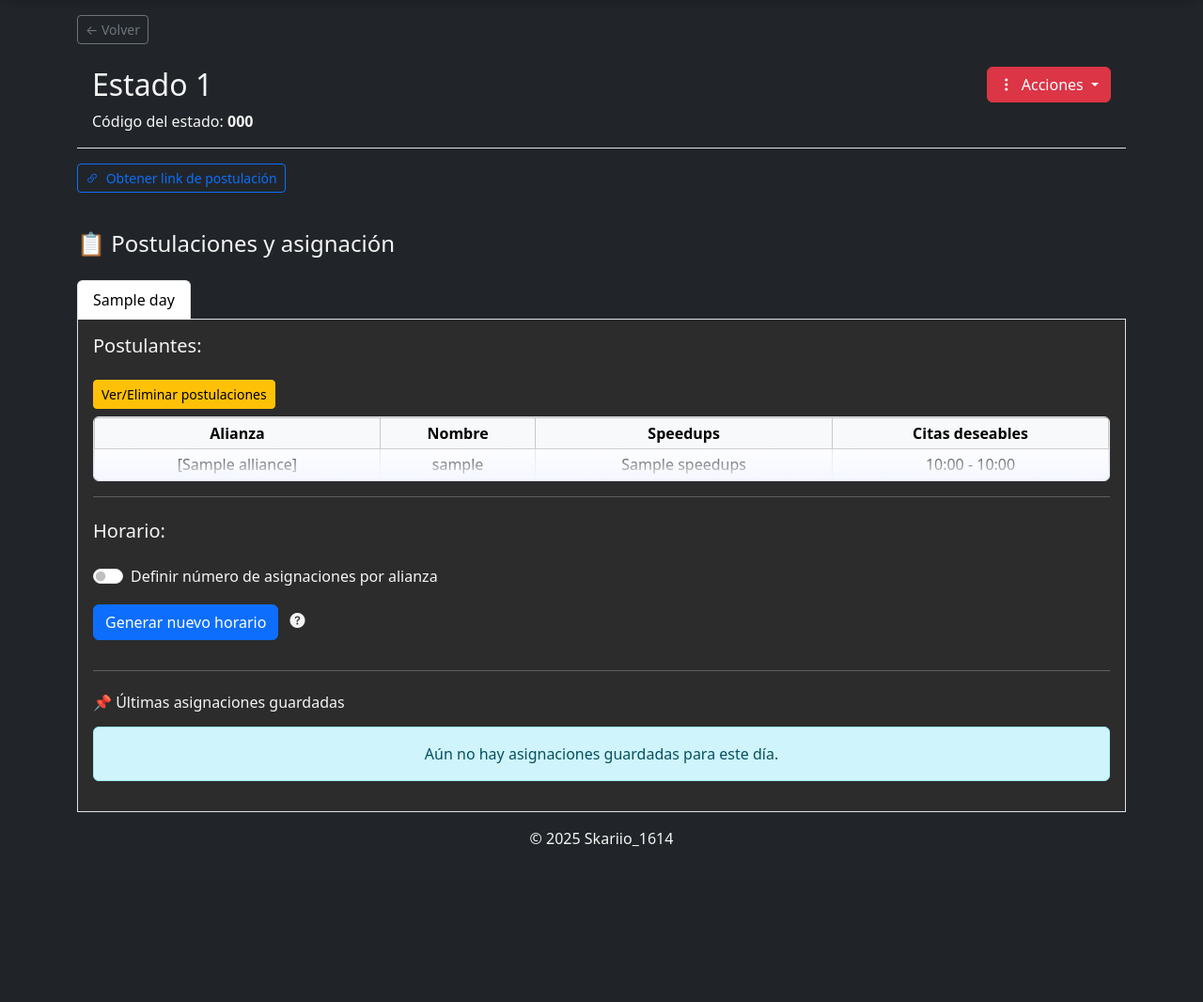
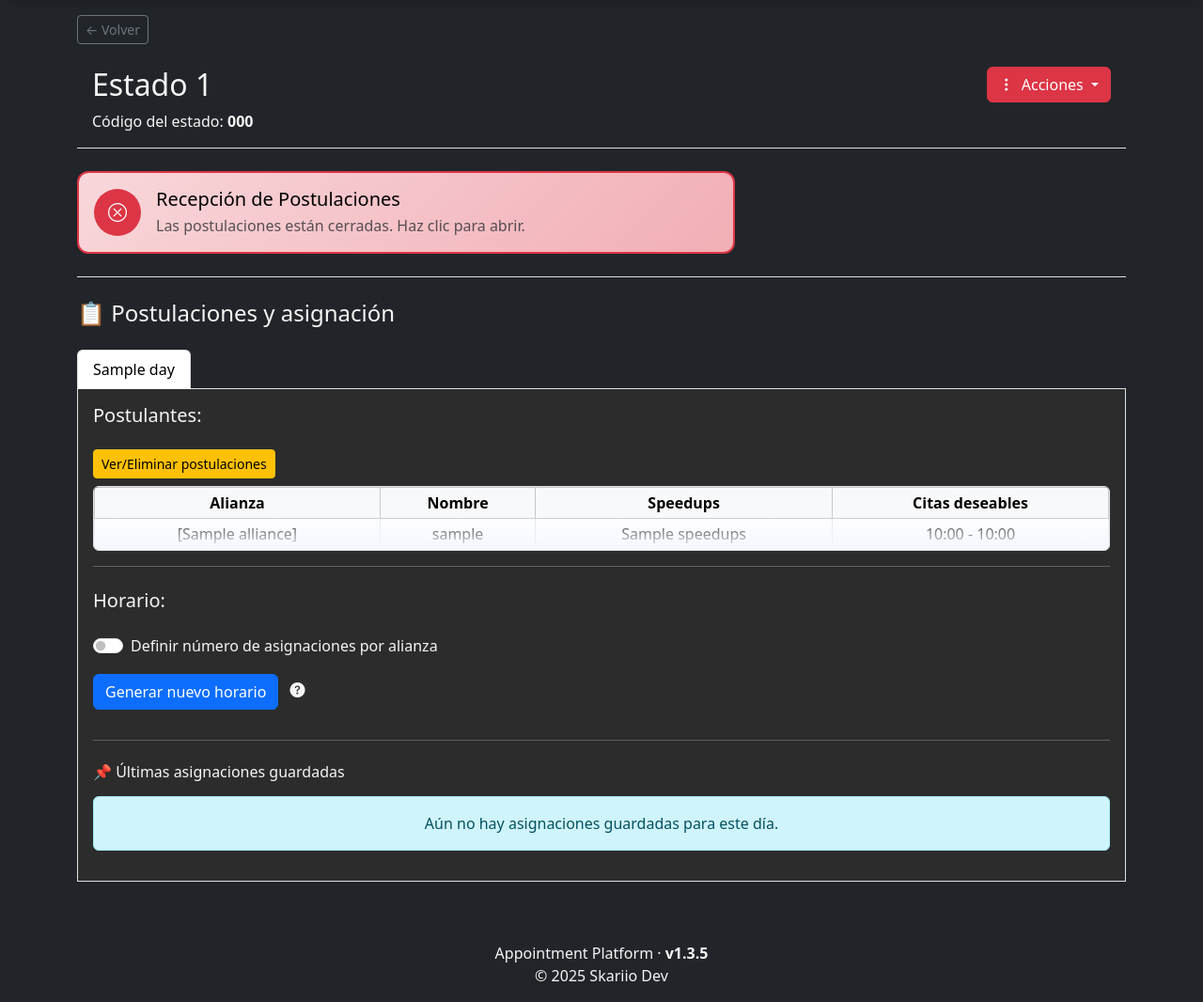
Before and after one commit to Vicente-Pereira-S/plataformWos, a Python web app: template app/templates/grupo_home.html in a window 1280 px wide. Shown: the part 58-1124 px from the top of the page at 94% size. Before the commit the page ends 959 px from the top, so only its background shows below. Run offline with Jinja, Linux system fonts and the light colour scheme; the template is opened without the code that fills it: most values are stand-ins (such as "Sample title", 1, 10 or a date in 2020).

Commit message:
v1.3.5: Se agrego control de recepcion de submission, fecha de recepcion de submission, refactorizacion de funciones en grupo_home

```diff
--- a/app/models.py
+++ b/app/models.py
@@ -29,6 +29,7 @@ class Group(Base):
     state_number = Column(Integer, nullable=False)
     group_code = Column(String, unique=True, nullable=False)
     creator_id = Column(Integer, ForeignKey("users.id"))
+    is_open = Column(Boolean, default=False)
 
     creator = relationship("User", backref="created_groups")
     members = relationship("GroupMember", back_populates="group", cascade="all, delete-orphan")
@@ -83,9 +84,9 @@ class GroupDay(Base):
 
 
 
-# ------------------------------
+# --------------------------------------
 # MODELO DE ENVÍO ANÓNIMO DE INFORMACIÓN
-# ------------------------------
+# --------------------------------------
 class UserSubmission(Base):
     __tablename__ = "user_submissions"
 
@@ -95,6 +96,7 @@ class UserSubmission(Base):
     nickname = Column(String, nullable=False)
     ingame_id = Column(String, nullable=True)
     speedups = Column(Integer, nullable=False)
+    submitted_at = Column(DateTime(timezone=True), server_default=func.now())
 
     group_day = relationship("GroupDay", back_populates="submissions")
     alliance = relationship("Alliance", back_populates="submissions")
--- a/app/routers/public.py
+++ b/app/routers/public.py
@@ -47,6 +47,9 @@ def show_submission_form(group_code: str, request: Request, db: Session = Depend
 
     if not group:
         return templates.TemplateResponse("grupo_no_encontrado.html", {"request": request})
+
+    if not group.is_open:
+        return templates.TemplateResponse("submission_closed.html", {"request": request})
 
     alliances = db.query(models.Alliance).filter(models.Alliance.group_id == group.id).all()
     alliances_serializable = [{"id": a.id, "name": a.name} for a in alliances]
--- a/app/static/css/theme.css
+++ b/app/static/css/theme.css
@@ -232,3 +232,80 @@ body[data-theme="dark"] .custom-thead th {
     background-color: #525151;
     color: var(--dark-text);
 }
+
+
+
+
+
+
+
+/* -------------------------------------------------
+   CSS Boton recepcion grupo_home
+-------------------------------------------------- */
+.icon-toggle {
+    border: 2px solid #e9ecef;
+    border-radius: 12px;
+    cursor: pointer;
+    transition: all 0.3s ease;
+    background: white;
+}
+
+.icon-toggle:hover {
+    transform: scale(1.02);
+}
+
+.icon-toggle.active {
+    border-color: #198754;
+    background: linear-gradient(135deg, #d4edda 0%, #c3e6cb 100%);
+}
+
+.icon-toggle.inactive {
+    border-color: #dc3545;
+    background: linear-gradient(135deg, #f8d7da 0%, #f1aeb5 100%);
+}
+
+.toggle-icon {
+    width: 50px;
+    height: 50px;
+    min-width: 50px;
+    min-height: 50px;
+    border-radius: 50%;
+    display: flex;
+    align-items: center;
+    justify-content: center;
+    font-size: 20px;
+    transition: all 0.3s ease;
+    flex-shrink: 0;
+}
+
+.toggle-icon.active {
+    background: #198754;
+    color: white;
+}
+
+.toggle-icon.inactive {
+    background: #dc3545;
+    color: white;
+}
+
+.link-button {
+    background: linear-gradient(45deg, #667eea, #764ba2);
+    border: none;
+    border-radius: 8px;
+    color: white;
+    padding: 10px 20px;
+    transition: all 0.3s ease;
+    transform: translateY(10px);
+    opacity: 0;
+}
+
+.link-button.show {
+    transform: translateY(0);
+    opacity: 1;
+}
+
+.link-button:hover {
+    transform: translateY(-2px);
+    box-shadow: 0 4px 20px rgba(102, 126, 234, 0.3);
+    color: white;
+}
--- a/app/templates/base.html
+++ b/app/templates/base.html
@@ -17,8 +17,8 @@
     <script defer src="https://cdn.jsdelivr.net/npm/bootstrap@5.3.3/dist/js/bootstrap.bundle.min.js"></script>
 
     <!-- CSS personalizado -->
+    <link rel="stylesheet" href="{{ url_for('static', path='css/mis_grupos.css') }}">
     <link rel="stylesheet" href="{{ url_for('static', path='css/theme.css') }}">
-    <link rel="stylesheet" href="{{ url_for('static', path='css/mis_grupos.css') }}">
 </head>
 <body data-theme="{{ request.cookies.get('theme', 'dark') }}">
     <div class="d-flex flex-column min-vh-100">
@@ -109,8 +109,9 @@
         </main>
 
         <!-- Footer -->
-        <footer class="text-center py-3">
-            <p>&copy; 2025 Skariio_1614</p>
+        <footer class="text-center mt-5 py-3">
+            Appointment Platform · <span class="fw-semibold">v1.3.5</span><br>
+            &copy; 2025 Skariio Dev
         </footer>
     </div>
 
--- a/app/templates/edit_assignments.html
+++ b/app/templates/edit_assignments.html
@@ -84,7 +84,7 @@
 </datalist>
 
 <!-- Footer flotante con botones -->
-<div class="sticky-footer-bar d-flex justify-content-center gap-2" style="border-top-left-radius: 20px; border-top-right-radius: 20px;">
+<div class="py-3 sticky-footer-bar d-flex justify-content-center gap-3" style="border-top-left-radius: 20px; border-top-right-radius: 20px;">
     <button type="submit" form="assignmentForm" class="btn btn-success">
         {{ _('Guardar asignaciones') }}
     </button>
--- a/app/templates/grupo_home.html
+++ b/app/templates/grupo_home.html
@@ -66,11 +66,40 @@
     </div>
 
 
-    <button class="btn btn-outline-primary btn-sm my-3" data-bs-toggle="modal" data-bs-target="#modalLinkCita">
+
+    <!-- Abrir/Cerrar postulaciones -->
+    <div class="py-4 border-bottom">
+        <div class="icon-toggle p-3 {% if group.is_open %}active{% else %}inactive{% endif %}" id="iconToggle" style="max-width: 700px;">
+            <div class="d-flex align-items-center">
+                <div class="toggle-icon {% if group.is_open %}active{% else %}inactive{% endif %} me-3" id="toggleIcon">
+                    <i class="bi {% if group.is_open %}bi-check-circle{% else %}bi-x-circle{% endif %}"></i>
+                </div>
+                <div class="flex-grow-1">
+                    <h5 class="mb-1" style="color: black;">{{ _('Recepción de Postulaciones') }}</h5>
+                    <p class="mb-0 text-muted" id="statusText">
+                        {% if group.is_open %}
+                            Las postulaciones están abiertas. Comparte el link para recibir la información.
+                        {% else %}
+                            Las postulaciones están cerradas. Haz clic para abrir.
+                        {% endif %}
+                    </p>
+                </div>
+                <!-- Switch oculto pero funcional -->
+                <div class="form-check form-switch d-none">
+                    <input class="form-check-input" type="checkbox" id="switchRecepcion"
+                           {% if group.is_open %}checked{% endif %}
+                           onchange="toggleRecepcion('{{ group.group_code }}', this.checked)">
+                </div>
+            </div>
+        </div>
+
+        <!-- Botón de link, visible solo si está activa -->
+        <div id="linkPostulacionSection" class="{% if not group.is_open %}d-none{% endif %}">
+            <button class="btn btn-outline-primary btn-sm mt-3" data-bs-toggle="modal" data-bs-target="#modalLinkCita">
                 <i class="bi bi-link-45deg me-1"></i> Obtener link de postulación
             </button>
-
-
+        </div>
+    </div>
 
     <!-- Cuerpo del grupo -->
 
@@ -208,7 +237,7 @@
                     class="ms-2"
                     data-bs-toggle="tooltip"
                     data-bs-placement="right"
-                    title="Genera un horario con los 48 mejores solicitudes">
+                    title="Genera un horario con las 48 mejores solicitudes">
                     <i class="bi bi-question-circle-fill"></i>
                 </span>
 
@@ -713,111 +742,114 @@
         const container = document.getElementById("groupSettingsData");
         const alliancesData = JSON.parse(container.dataset.alliances || "[]");
         const daysData = JSON.parse(container.dataset.days || "[]");
+        document.getElementById('ajustesModal')
+            .addEventListener('show.bs.modal', () => initGrupoSettingsEdit(alliancesData, daysData));
 
-        const ajustesModal = document.getElementById('ajustesModal');
-        ajustesModal.addEventListener('show.bs.modal', () => {
-            initGrupoSettingsEdit(alliancesData, daysData);
+        document.getElementById('iconToggle').addEventListener('click', () => {
+            const switchElement = document.getElementById('switchRecepcion');
+            const iconToggle = document.getElementById('iconToggle');
+            const toggleIcon = document.getElementById('toggleIcon');
+            const statusText = document.getElementById('statusText');
+            const linkSection = document.getElementById('linkPostulacionSection');
+
+            switchElement.checked = !switchElement.checked;
+            const isOpen = switchElement.checked;
+
+            iconToggle.classList.toggle('active', isOpen);
+            iconToggle.classList.toggle('inactive', !isOpen);
+            toggleIcon.classList.toggle('active', isOpen);
+            toggleIcon.classList.toggle('inactive', !isOpen);
+            toggleIcon.innerHTML = `<i class="bi ${isOpen ? 'bi-check-circle' : 'bi-x-circle'}"></i>`;
+            statusText.textContent = isOpen
+                ? 'Las postulaciones están abiertas. Comparte el link para recibir la información.'
+                : 'Las postulaciones están cerradas. Haz clic para abrir.';
+            linkSection.classList.toggle('d-none', !isOpen);
+
+            switchElement.dispatchEvent(new Event('change'));
         });
     });
-</script>
 
-<script>
     function copiarLink() {
         const input = document.getElementById("linkPostulacionInput");
         input.select();
-        input.setSelectionRange(0, 99999); // Para móviles
+        input.setSelectionRange(0, 99999);
         document.execCommand("copy");
-
-        // Feedback visual (puedes cambiarlo a toast si prefieres)
         alert("Link copiado al portapapeles ✅");
     }
-</script>
 
-<script>
     function toggleLimits(dayId) {
         const switchInput = document.getElementById(`switchLimite-${dayId}`);
         const container = document.getElementById(`limitesContainer-${dayId}`);
-    if (switchInput.checked) {
-        container.classList.remove("d-none");
-    } else {
-        container.classList.add("d-none");
-    }
+        container.classList.toggle("d-none", !switchInput.checked);
     }
 
-// Cuando cambia un selector de cupos
     function handleLimitChange(dayId) {
         const selects = document.querySelectorAll(`#limitesContainer-${dayId} .limit-selector`);
         let total = 0;
 
-    // Recontar total de cupos fijos definidos
         selects.forEach(select => {
             const val = parseInt(select.value);
-        if (!isNaN(val) && val > 0) {
-            total += val;
-        }
+            if (!isNaN(val) && val > 0) total += val;
         });
 
         const remaining = 48 - total;
-
-    // Evitar asignaciones que sobrepasen 48
         if (remaining < 0) {
             alert("⚠️ No puedes asignar más de 48 cupos en total.");
             return;
         }
 
-    // Actualizar selects restantes (máximo permitido dinámico)
         selects.forEach(select => {
             const currentValue = parseInt(select.value);
-        const currentOptions = Array.from(select.options);
-
-        // Limpiar y reconstruir opciones
+            const max = isNaN(currentValue) || currentValue <= 0 ? remaining : remaining + currentValue;
             select.innerHTML = "";
 
-        // Sin límite
-        const optBlank = document.createElement("option");
-        optBlank.value = "";
-        optBlank.textContent = "Sin límite";
-        select.appendChild(optBlank);
-
-        // Opción para excluir
-        const opt0 = document.createElement("option");
-        opt0.value = "0";
-        opt0.textContent = "🚫 Excluir esta alianza";
-        select.appendChild(opt0);
-
-
-        // Crear nuevas opciones dinámicas
-        const max = (isNaN(currentValue) || currentValue <= 0) ? remaining : remaining + currentValue;
+            const options = [
+                { value: "", text: "Sin límite" },
+                { value: "0", text: "🚫 Excluir esta alianza" }
+            ];
             for (let i = 1; i <= Math.min(max, 48); i++) {
-            const opt = document.createElement("option");
-            opt.value = i;
-            opt.textContent = i;
-            if (i === currentValue) {
-                opt.selected = true;
-            }
-            select.appendChild(opt);
+                options.push({ value: `${i}`, text: `${i}` });
             }
 
-        // Restaurar selección si era 0 o sin límite
+            options.forEach(opt => {
+                const option = document.createElement("option");
+                option.value = opt.value;
+                option.textContent = opt.text;
+                if (parseInt(opt.value) === currentValue) option.selected = true;
+                select.appendChild(option);
+            });
+
             if (currentValue === 0) select.value = "0";
             else if (isNaN(currentValue) || currentValue === "") select.value = "";
         });
     }
-</script>
-<script>
+
     function confirmarGuardarAsignaciones(button) {
         const dayId = button.getAttribute("data-day-id");
         const hasAssignments = button.getAttribute("data-has-assignments") === "true";
 
         if (hasAssignments) {
-            // Mostrar modal de confirmación
-            const confirmModal = new bootstrap.Modal(document.getElementById(`confirmModal-${dayId}`));
-            confirmModal.show();
+            new bootstrap.Modal(document.getElementById(`confirmModal-${dayId}`)).show();
         } else {
-            // Guardar directamente
             guardarAsignaciones(dayId, false);
         }
     }
 
+    function toggleRecepcion(groupCode, isOpen) {
+        fetch(`/groups/toggle-recepcion`, {
+            method: "POST",
+            headers: { "Content-Type": "application/json" },
+            body: JSON.stringify({ group_code: groupCode, is_open: isOpen })
+        })
+        .then(res => res.json())
+        .then(data => {
+            if (data.success) {
+                document.getElementById("linkPostulacionSection")
+                    .classList.toggle("d-none", !isOpen);
+            } else {
+                alert("Error al actualizar el estado");
+            }
+        });
+    }
 </script>
 {% endblock %}
--- a/app/templates/ver_postulaciones.html
+++ b/app/templates/ver_postulaciones.html
@@ -9,7 +9,7 @@
         </a>
     </div>
 
-    <h3 class="mb-3">📝 {{ _('Postulaciones para ') }} {{ day.name }}</h3>
+    <h3 class="py-3">📝 {{ _('Postulaciones para ') }} {{ day.name }}</h3>
 
     <div class="d-flex mb-2">
         <button id="btnToggleEditMode" class="btn btn-outline-primary btn-sm">
@@ -38,6 +38,7 @@
                     <th>ID (in-game)</th>
                     <th>Speedups (días)</th>
                     <th>Citas deseables</th>
+                    <th>Fecha de envío (UTC)</th>
                 </tr>
             </thead>
             <tbody class="text-center">
@@ -59,6 +60,7 @@
                             {% if not loop.last %}, {% endif %}
                         {% endfor %}
                     </td>
+                    <td>{{ sub.submitted_at.strftime("%H:%M:%S %d-%m-%Y") }}</td>
                 </tr>
                 {% endfor %}
             </tbody>
```
Also changed, not shown: app/routers/groups.py (+15 -0 lines), app/templates/submission_closed.html (added, +8 -0 lines). Lines whose indentation alone changed are shown as unchanged.
